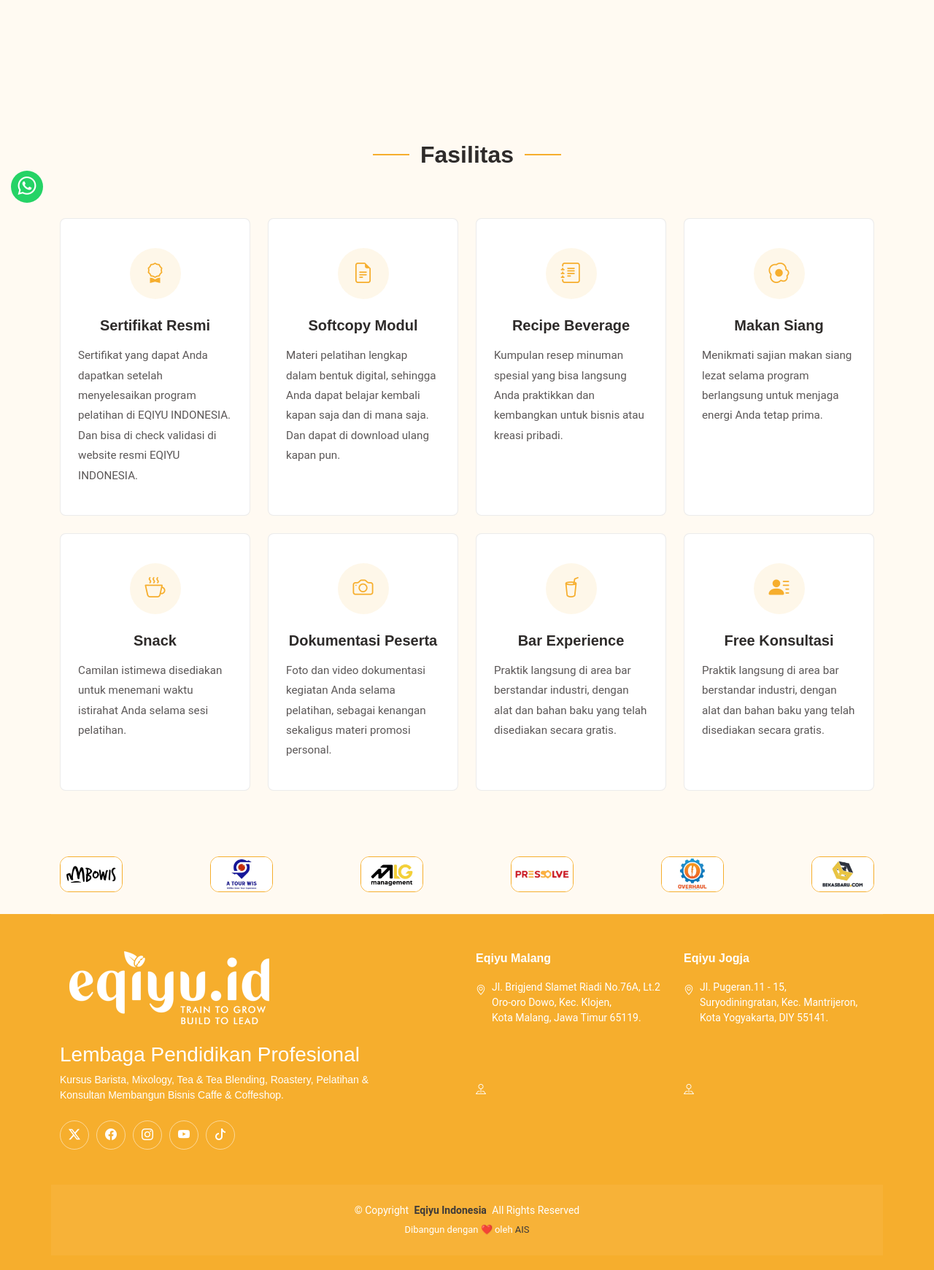
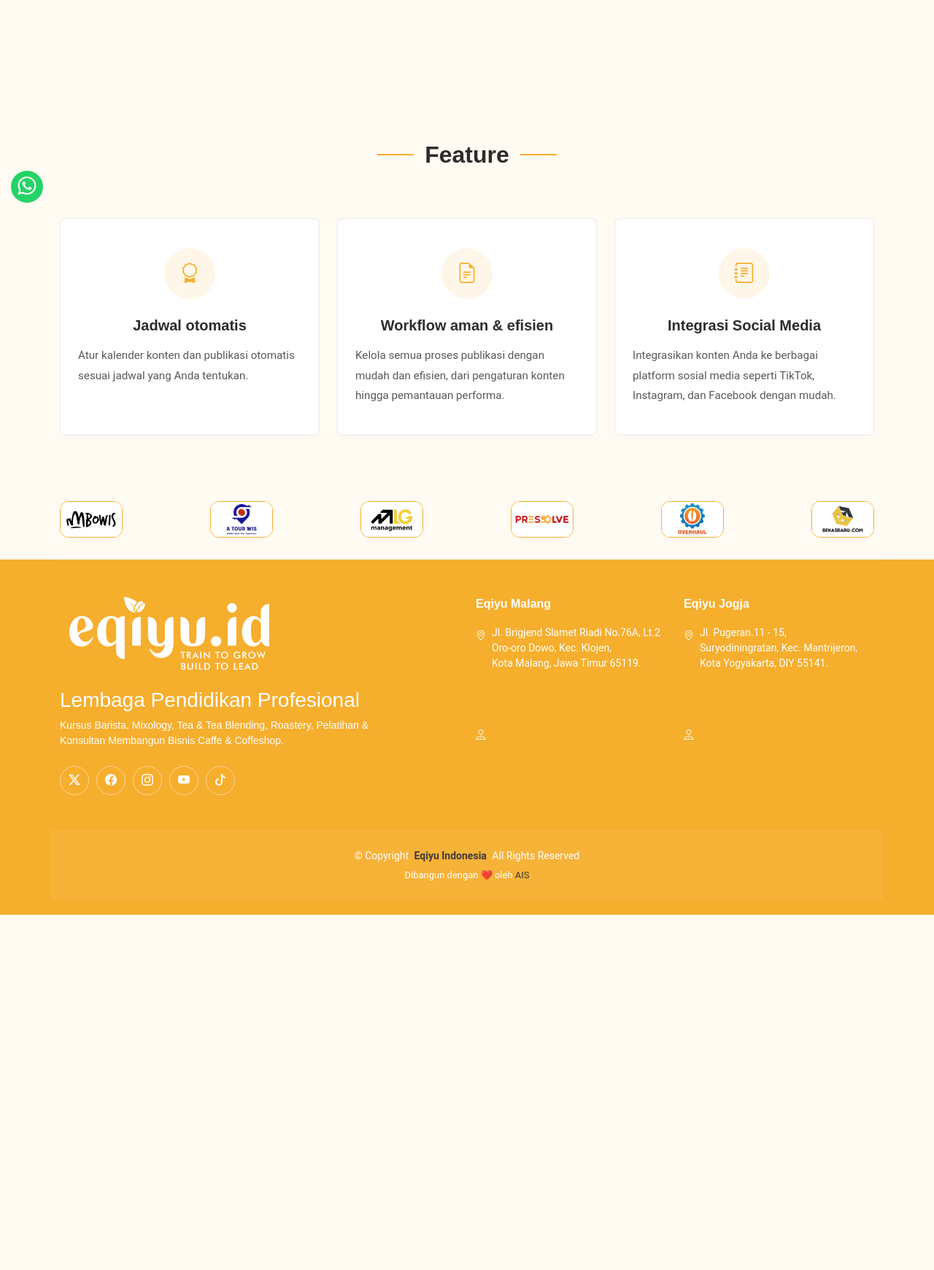
Before and after one commit to cukdus/eqiyuci4, a CodeIgniter 4 app: the page made by app/Views/postiz.php in a window 1280 px wide. Shown: the part 507-2248 px from the top of the page at 73% size. After the commit the page ends 1761 px from the top, so only its background shows below. Run offline with PHP 8.4 and a stand-in for CodeIgniter, Linux system fonts and the light colour scheme; the template is opened without the code that fills it, so the values that code supplies are empty; some libraries are stand-ins or nearby versions; grey boxes are pictures that could not be loaded.

Commit message:
refactor(views): update features section content in postiz view
Replace training facility descriptions with social media management features
Simplify layout by reducing feature cards from 8 to 3
Update section title from "Fasilitas" to "Feature"

```diff
--- a/app/Views/postiz.php
+++ b/app/Views/postiz.php
@@ -30,105 +30,42 @@ $this->setVar('activePage', 'index');
 
   <section id="about" class="about section light-background">
     <div class="container section-title aos-init aos-animate" data-aos="fade-up">
-      <h2>Fasilitas</h2>
+      <h2>Feature</h2>
     </div>
     <div class="container aos-init aos-animate" data-aos="fade-up" data-aos-delay="100">
       <div class="row gy-4">
-        <div class="col-lg-3 aos-init aos-animate" data-aos="fade-up" data-aos-delay="200">
+        <div class="col-lg-4 aos-init aos-animate" data-aos="fade-up" data-aos-delay="200">
           <div class="mission-card">
             <div class="icon-box">
               <i class="bi bi-award"></i>
             </div>
-            <h3>Sertifikat Resmi</h3>
+            <h3>Jadwal otomatis</h3>
             <p>
-              Sertifikat yang dapat Anda dapatkan setelah menyelesaikan
-              program pelatihan di EQIYU INDONESIA. Dan bisa di check
-              validasi di website resmi EQIYU INDONESIA.
+              Atur kalender konten dan publikasi otomatis sesuai jadwal yang Anda tentukan.
             </p>
           </div>
         </div>
-        <div class="col-lg-3 aos-init aos-animate" data-aos="fade-up" data-aos-delay="300">
+        <div class="col-lg-4 aos-init aos-animate" data-aos="fade-up" data-aos-delay="300">
           <div class="mission-card">
             <div class="icon-box">
               <i class="bi bi-file-earmark-text"></i>
             </div>
-            <h3>Softcopy Modul</h3>
+            <h3>Workflow aman & efisien</h3>
             <p>
-              Materi pelatihan lengkap dalam bentuk digital, sehingga Anda
-              dapat belajar kembali kapan saja dan di mana saja. Dan dapat
-              di download ulang kapan pun.
+              Kelola semua proses publikasi dengan mudah dan efisien,
+              dari pengaturan konten hingga pemantauan performa.
             </p>
           </div>
         </div>
-        <div class="col-lg-3 aos-init aos-animate" data-aos="fade-up" data-aos-delay="400">
+        <div class="col-lg-4 aos-init aos-animate" data-aos="fade-up" data-aos-delay="400">
           <div class="mission-card">
             <div class="icon-box">
               <i class="bi bi-journal-text"></i>
             </div>
-            <h3>Recipe Beverage</h3>
+            <h3>Integrasi Social Media</h3>
             <p>
-              Kumpulan resep minuman spesial yang bisa langsung Anda
-              praktikkan dan kembangkan untuk bisnis atau kreasi pribadi.
-            </p>
-          </div>
-        </div>
-        <div class="col-lg-3 aos-init aos-animate" data-aos="fade-up" data-aos-delay="400">
-          <div class="mission-card">
-            <div class="icon-box">
-              <i class="bi bi-egg-fried"></i>
-            </div>
-            <h3>Makan Siang</h3>
-            <p>
-              Menikmati sajian makan siang lezat selama program berlangsung
-              untuk menjaga energi Anda tetap prima.
-            </p>
-          </div>
-        </div>
-        <div class="col-lg-3 aos-init aos-animate" data-aos="fade-up" data-aos-delay="400">
-          <div class="mission-card">
-            <div class="icon-box">
-              <i class="bi bi-cup-hot"></i>
-            </div>
-            <h3>Snack</h3>
-            <p>
-              Camilan istimewa disediakan untuk menemani waktu istirahat
-              Anda selama sesi pelatihan.
-            </p>
-          </div>
-        </div>
-        <div class="col-lg-3 aos-init aos-animate" data-aos="fade-up" data-aos-delay="400">
-          <div class="mission-card">
-            <div class="icon-box">
-              <i class="bi bi-camera"></i>
-            </div>
-            <h3>Dokumentasi Peserta</h3>
-            <p>
-              Foto dan video dokumentasi kegiatan Anda selama pelatihan,
-              sebagai kenangan sekaligus materi promosi personal.
-            </p>
-          </div>
-        </div>
-        <div class="col-lg-3 aos-init aos-animate" data-aos="fade-up" data-aos-delay="400">
-          <div class="mission-card">
-            <div class="icon-box">
-              <i class="bi bi-cup-straw"></i>
-            </div>
-            <h3>Bar Experience</h3>
-            <p>
-              Praktik langsung di area bar berstandar industri, dengan alat
-              dan bahan baku yang telah disediakan secara gratis.
-            </p>
-          </div>
-        </div>
-        <div class="col-lg-3 aos-init aos-animate" data-aos="fade-up" data-aos-delay="400">
-          <div class="mission-card">
-            <div class="icon-box">
-              <i class="bi bi-person-lines-fill"></i>
-            </div>
-            <h3>Free Konsultasi</h3>
-            <p>
-              Praktik langsung di area bar berstandar industri, dengan alat
-              dan bahan baku yang telah disediakan secara gratis.
+              Integrasikan konten Anda ke berbagai platform sosial media
+              seperti TikTok, Instagram, dan Facebook dengan mudah.
             </p>
           </div>
         </div>
```
